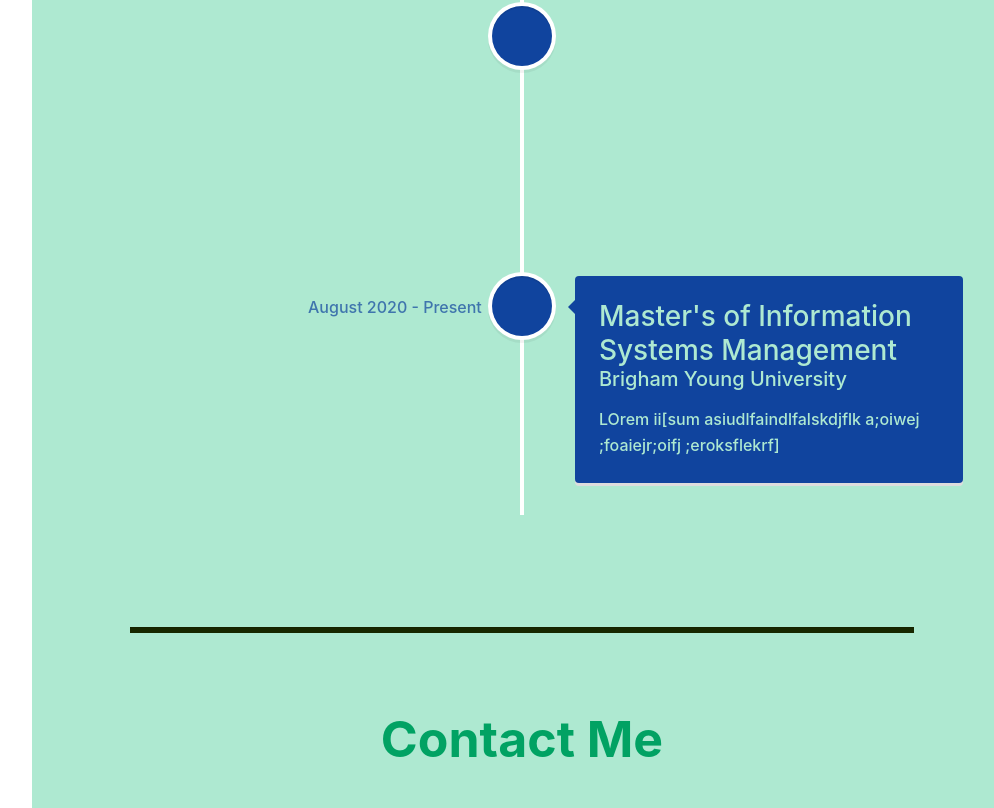
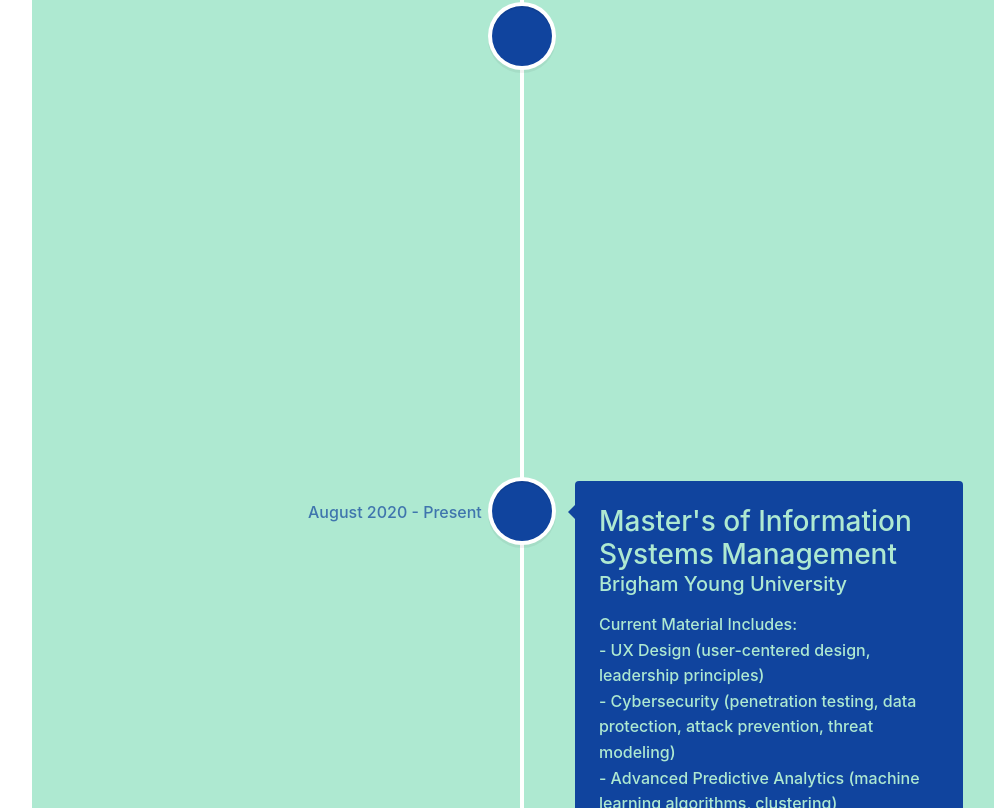
Before and after one commit to joshdn2/resume, a React (Create React App) app: page / in a window 1280 px wide. Shown: the part 3032-3840 px from the top of the page, without its empty margins (268-1262 px from the left). Built offline with nearby package versions, Linux system fonts and the light colour scheme.

Commit message:
adding timeline material

```diff
--- a/src/NotSidebar/NotSidebar.js
+++ b/src/NotSidebar/NotSidebar.js
@@ -220,7 +220,21 @@
                         <h3 className="vertical-timeline-element-title bubbleTitle">Physics and Astronomy Department</h3>
                         <h5 className="vertical-timeline-element-subtitle bubbleTitle">Brigham Young University</h5>
                         <p className="bubbleTitle">
-                        LOrem ii[sum asiudlfaindlfalskdjflk a;oiwej ;foaiejr;oifj ;eroksflekrf]
+                        Full-Stack Developer & UX Designer
+                        <br/>
+                        <br/>
+                        Technology used:
+                        <br/>
+                        - React, Node, PostgreSQL, Docker, Python Microservices
+                        <br/>
+                        <br/>
+                        Leadership on the Dev Team:
+                        <br/>
+                        - Driving Agile sprints
+                        <br/>
+                        - Managing task management processes
+                        <br/>
+                        - Leading UX design process
                         </p>
                     </VerticalTimelineElement>
                     <VerticalTimelineElement
@@ -235,7 +249,20 @@
                         <h3 className="vertical-timeline-element-title bubbleTitle">Master's of Information Systems Management</h3>
                         <h5 className="vertical-timeline-element-subtitle bubbleTitle">Brigham Young University</h5>
                         <p className="bubbleTitle">
-                        LOrem ii[sum asiudlfaindlfalskdjflk a;oiwej ;foaiejr;oifj ;eroksflekrf]
+                            Current Material Includes:
+                            <br/>
+                            - UX Design (user-centered design, leadership principles)
+                            <br/>
+                            - Cybersecurity (penetration testing, data protection, attack prevention, threat modeling)
+                            <br/>
+                            - Advanced Predictive Analytics (machine learning algorithms, clustering)
+                            <br/>
+                            - Enterprise Infrastructure (virtualization, containerization, devOps, storage)
+                            <br/>
+                            <br/>
+                            Capstone Project:
+                            <br/>
+                            - Productivity Management for software developers
                         </p>
                     </VerticalTimelineElement>
                 </VerticalTimeline>
```
